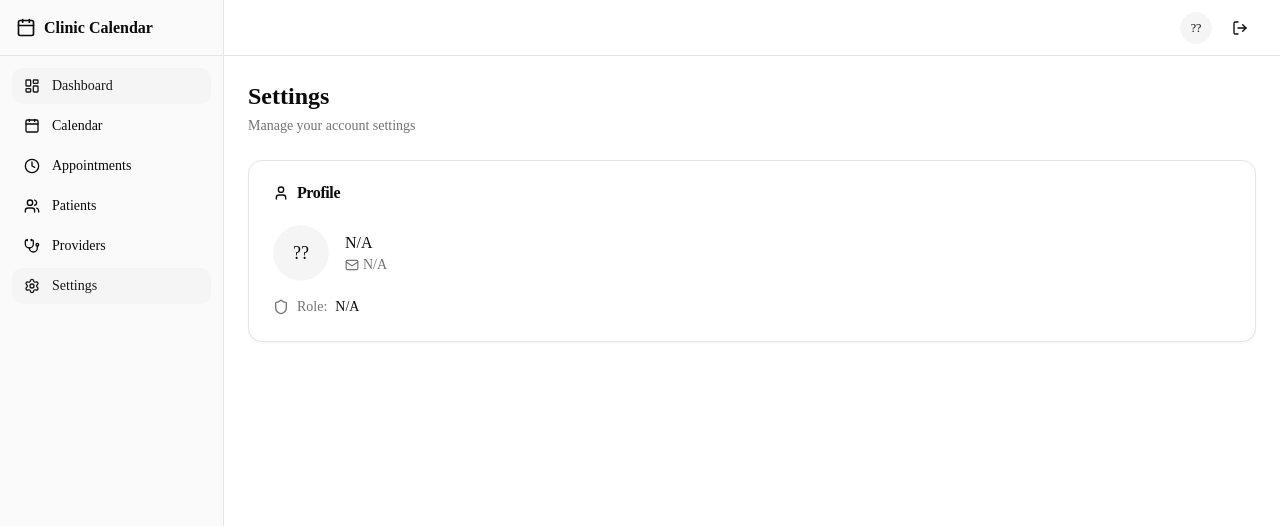
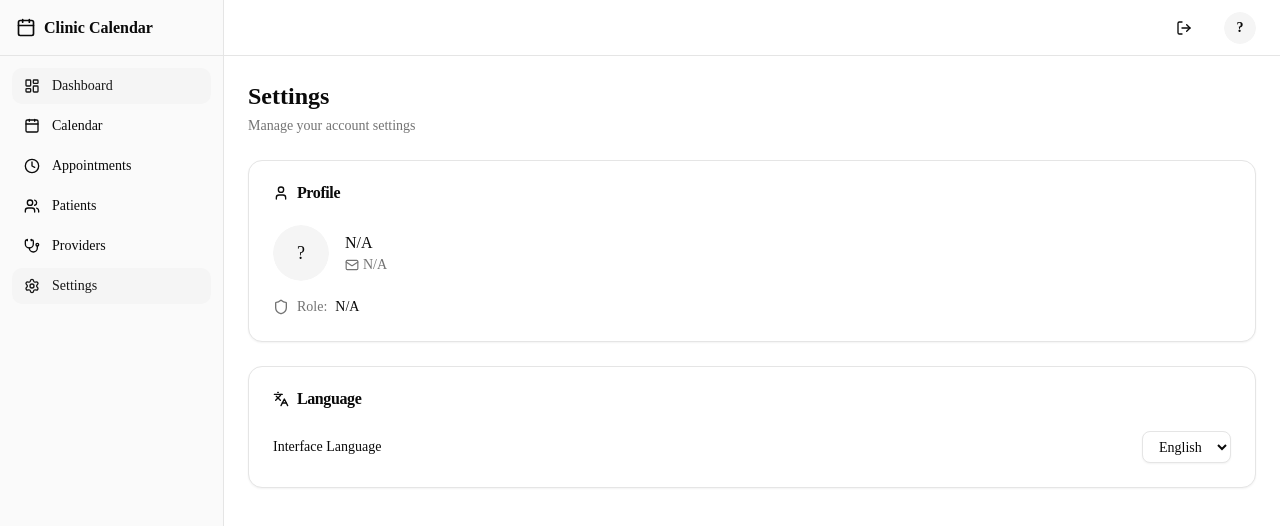
Before and after one commit to yazanrababah16-pixel/Calendar, a Next.js app: page /dashboard/settings in a window 1280 px wide. Shown: the top 526 px of the page. Built offline with nearby package versions, Linux system fonts and the light colour scheme; no server answers.

Commit message:
feat: add Arabic RTL i18n, profile avatar with first letter, language toggle in settings

```diff
--- a/src/app/dashboard/settings/page.tsx
+++ b/src/app/dashboard/settings/page.tsx
@@ -3,38 +3,33 @@
 import { useSession } from "next-auth/react";
 import { Card, CardContent, CardHeader, CardTitle } from "@/components/ui/card";
 import { Avatar, AvatarFallback } from "@/components/ui/avatar";
-import { Mail, Shield, User } from "lucide-react";
+import { useLocale } from "@/lib/i18n/locale-context";
+import { Mail, Shield, User, Languages } from "lucide-react";
 
 export default function SettingsPage() {
   const { data: session } = useSession();
+  const { t, locale, setLocale } = useLocale();
   const user = session?.user;
-  const initials = user?.name
-    ? user.name
-        .split(" ")
-        .map((n) => n[0])
-        .join("")
-        .toUpperCase()
-        .slice(0, 2)
-    : "??";
+  const initial = user?.name ? (user.name.trim()[0]?.toUpperCase() ?? "?") : "?";
 
   return (
-    <div className="space-y-6">
+    <div dir={locale === "ar" ? "rtl" : "ltr"} className="space-y-6">
       <div>
-        <h1 className="text-2xl font-semibold">Settings</h1>
-        <p className="mt-1 text-sm text-muted-foreground">Manage your account settings</p>
+        <h1 className="text-2xl font-semibold">{t("settings.title")}</h1>
+        <p className="mt-1 text-sm text-muted-foreground">{t("settings.subtitle")}</p>
       </div>
 
       <Card>
         <CardHeader>
           <CardTitle className="flex items-center gap-2">
             <User className="size-4" />
-            Profile
+            {t("settings.profile")}
           </CardTitle>
         </CardHeader>
         <CardContent className="space-y-4">
           <div className="flex items-center gap-4">
             <Avatar className="size-14">
-              <AvatarFallback className="text-lg">{initials}</AvatarFallback>
+              <AvatarFallback className="text-lg">{initial}</AvatarFallback>
             </Avatar>
             <div>
               <p className="font-medium text-base">{user?.name ?? "N/A"}</p>
@@ -51,6 +46,28 @@ export default function SettingsPage() {
           </div>
         </CardContent>
       </Card>
+
+      <Card>
+        <CardHeader>
+          <CardTitle className="flex items-center gap-2">
+            <Languages className="size-4" />
+            {t("settings.language")}
+          </CardTitle>
+        </CardHeader>
+        <CardContent>
+          <div className="flex items-center justify-between">
+            <span className="text-sm">{t("settings.languageLabel")}</span>
+            <select
+              value={locale}
+              onChange={(e) => setLocale(e.target.value as "en" | "ar")}
+              className="h-8 rounded-md border border-input bg-background px-3 text-sm shadow-xs outline-none focus-visible:border-ring focus-visible:ring-3 focus-visible:ring-ring/50"
+            >
+              <option value="en">English</option>
+              <option value="ar">العربية</option>
+            </select>
+          </div>
+        </CardContent>
+      </Card>
     </div>
   );
 }
--- a/src/app/layout.tsx
+++ b/src/app/layout.tsx
@@ -2,6 +2,7 @@ import type { Metadata } from "next";
 import { Geist, Geist_Mono } from "next/font/google";
 import { AuthProvider } from "@/providers/auth-provider";
 import { QueryProvider } from "@/providers/query-provider";
+import { LocaleProvider } from "@/lib/i18n/locale-context";
 import * as ToastPrimitive from "@base-ui/react/toast";
 import { ToasterViewport } from "@/components/ui/toaster";
 import { ErrorBoundary } from "@/components/ui/error-boundary";
@@ -30,6 +31,7 @@ export default function RootLayout({
   return (
     <html lang="en" className={`${geistSans.variable} ${geistMono.variable} h-full antialiased`}>
       <body className="min-h-full flex flex-col">
+        <LocaleProvider>
           <AuthProvider>
             <QueryProvider>
               <ToastPrimitive.Toast.Provider timeout={4000} limit={5}>
@@ -38,6 +40,7 @@ export default function RootLayout({
               </ToastPrimitive.Toast.Provider>
             </QueryProvider>
           </AuthProvider>
+        </LocaleProvider>
       </body>
     </html>
   );
--- a/src/components/dashboard/header.tsx
+++ b/src/components/dashboard/header.tsx
@@ -3,38 +3,33 @@
 import { useSession, signOut } from "next-auth/react";
 import { Avatar, AvatarFallback } from "@/components/ui/avatar";
 import { Button } from "@/components/ui/button";
+import { useLocale } from "@/lib/i18n/locale-context";
 import { LogOut } from "lucide-react";
 
 export function Header() {
   const { data: session } = useSession();
+  const { t } = useLocale();
   const user = session?.user;
-  const initials = user?.name
-    ? user.name
-        .split(" ")
-        .map((n) => n[0])
-        .join("")
-        .toUpperCase()
-        .slice(0, 2)
-    : "??";
+  const initial = user?.name ? (user.name.trim()[0]?.toUpperCase() ?? "?") : "?";
 
   return (
     <header className="flex h-14 items-center justify-end gap-4 border-b bg-background px-6">
       <div className="flex items-center gap-3">
-        <div className="text-right text-sm">
+        <Button
+          variant="ghost"
+          size="icon"
+          onClick={() => signOut({ redirectTo: "/login" })}
+          title={t("header.signOut")}
+        >
+          <LogOut className="size-4" />
+        </Button>
+        <div className="text-sm">
           <p className="font-medium">{user?.name}</p>
           <p className="text-muted-foreground">{user?.role}</p>
         </div>
         <Avatar>
-          <AvatarFallback>{initials}</AvatarFallback>
+          <AvatarFallback className="text-sm font-semibold">{initial}</AvatarFallback>
         </Avatar>
-        <Button
-          variant="ghost"
-          size="icon"
-          onClick={() => signOut({ redirectTo: "/login" })}
-          title="Sign out"
-        >
-          <LogOut className="size-4" />
-        </Button>
       </div>
     </header>
   );
--- a/src/components/dashboard/sidebar.tsx
+++ b/src/components/dashboard/sidebar.tsx
@@ -4,10 +4,11 @@ import Link from "next/link";
 import { usePathname } from "next/navigation";
 import { useSession } from "next-auth/react";
 import { cn } from "@/lib/utils";
+import { useLocale } from "@/lib/i18n/locale-context";
 import { Calendar, LayoutDashboard, Users, Stethoscope, Settings, Clock } from "lucide-react";
 
 type NavItem = {
-  label: string;
+  labelKey: string;
   href: string;
   icon: React.ComponentType<{ className?: string }>;
   roles: string[];
@@ -15,37 +16,37 @@ type NavItem = {
 
 const navItems: NavItem[] = [
   {
-    label: "Dashboard",
+    labelKey: "nav.dashboard",
     href: "/dashboard",
     icon: LayoutDashboard,
     roles: ["ADMIN", "PROVIDER", "RECEPTIONIST", "PATIENT"],
   },
   {
-    label: "Calendar",
+    labelKey: "nav.calendar",
     href: "/dashboard/calendar",
     icon: Calendar,
     roles: ["ADMIN", "PROVIDER", "RECEPTIONIST"],
   },
   {
-    label: "Appointments",
+    labelKey: "nav.appointments",
     href: "/dashboard/appointments",
     icon: Clock,
     roles: ["ADMIN", "PROVIDER", "RECEPTIONIST", "PATIENT"],
   },
   {
-    label: "Patients",
+    labelKey: "nav.patients",
     href: "/dashboard/patients",
     icon: Users,
     roles: ["ADMIN", "PROVIDER", "RECEPTIONIST"],
   },
   {
-    label: "Providers",
+    labelKey: "nav.providers",
     href: "/dashboard/providers",
     icon: Stethoscope,
     roles: ["ADMIN"],
   },
   {
-    label: "Settings",
+    labelKey: "nav.settings",
     href: "/dashboard/settings",
     icon: Settings,
     roles: ["ADMIN", "PROVIDER", "RECEPTIONIST"],
@@ -56,6 +57,7 @@ export function Sidebar() {
   const pathname = usePathname();
   const { data: session } = useSession();
   const role = session?.user?.role;
+  const { t } = useLocale();
 
   const visible = navItems.filter((item) => !role || item.roles.includes(role));
 
@@ -64,7 +66,7 @@ export function Sidebar() {
       <div className="flex h-14 items-center border-b px-4">
         <Link href="/dashboard" className="flex items-center gap-2 font-semibold">
           <Calendar className="size-5" />
-          <span>Clinic Calendar</span>
+          <span>{t("app.name")}</span>
         </Link>
       </div>
       <nav className="flex-1 space-y-1 p-3">
@@ -82,8 +84,8 @@ export function Sidebar() {
                   : "text-sidebar-foreground",
               )}
             >
-              <Icon className="size-4" />
-              {item.label}
+              <Icon className="size-4 shrink-0" />
+              {t(item.labelKey)}
             </Link>
           );
         })}
--- /dev/null
+++ b/src/lib/i18n/locale-context.tsx
@@ -0,0 +1,58 @@
+"use client";
+
+import {
+  createContext,
+  useContext,
+  useState,
+  useCallback,
+  useEffect,
+  useMemo,
+  type ReactNode,
+} from "react";
+import type { Locale } from "./translations";
+import { t as translate } from "./translations";
+
+type LocaleContextValue = {
+  locale: Locale;
+  setLocale: (locale: Locale) => void;
+  dir: "ltr" | "rtl";
+  t: (key: string) => string;
+};
+
+const LocaleContext = createContext<LocaleContextValue | null>(null);
+
+function getInitialLocale(): Locale {
+  if (typeof window === "undefined") return "en";
+  const stored = localStorage.getItem("locale");
+  if (stored === "ar" || stored === "en") return stored;
+  return navigator.language.startsWith("ar") ? "ar" : "en";
+}
+
+export function LocaleProvider({ children }: { children: ReactNode }) {
+  const [locale, setLocaleState] = useState<Locale>(getInitialLocale);
+
+  const setLocale = useCallback((next: Locale) => {
+    setLocaleState(next);
+    localStorage.setItem("locale", next);
+  }, []);
+
+  useEffect(() => {
+    document.documentElement.dir = locale === "ar" ? "rtl" : "ltr";
+    document.documentElement.lang = locale;
+  }, [locale]);
+
+  const dir = locale === "ar" ? "rtl" : "ltr";
+  const t = useCallback((key: string) => translate(key, locale), [locale]);
+
+  return (
+    <LocaleContext.Provider value={{ locale, setLocale, dir, t }}>
+      {children}
+    </LocaleContext.Provider>
+  );
+}
+
+export function useLocale(): LocaleContextValue {
+  const ctx = useContext(LocaleContext);
+  if (!ctx) throw new Error("useLocale must be used within LocaleProvider");
+  return ctx;
+}
--- /dev/null
+++ b/src/lib/i18n/translations.ts
@@ -0,0 +1,116 @@
+export type Locale = "en" | "ar";
+
+export const translations: Record<Locale, Record<string, string>> = {
+  en: {
+    "app.name": "Clinic Calendar",
+    "nav.dashboard": "Dashboard",
+    "nav.calendar": "Calendar",
+    "nav.appointments": "Appointments",
+    "nav.patients": "Patients",
+    "nav.providers": "Providers",
+    "nav.settings": "Settings",
+    "header.signOut": "Sign out",
+    "patients.title": "Patients",
+    "patients.subtitle": "Search and manage patients",
+    "patients.add": "Add Patient",
+    "patients.search": "Search patients by name or email...",
+    "patients.noPatients": "No patients found",
+    "patients.noResults": "No patients match your search",
+    "patients.addFirst": "Add your first patient",
+    "providers.title": "Providers",
+    "providers.subtitle": "Manage healthcare providers",
+    "providers.noProviders": "No providers found",
+    "appointments.title": "Appointments",
+    "appointments.subtitle": "Manage all appointments",
+    "appointments.new": "New Appointment",
+    "appointments.noAppointments": "No appointments found",
+    "appointments.bookFirst": "Book your first appointment",
+    "appointments.upcoming": "Upcoming",
+    "appointments.past": "Past",
+    "settings.title": "Settings",
+    "settings.subtitle": "Manage your account settings",
+    "settings.profile": "Profile",
+    "settings.language": "Language",
+    "settings.languageLabel": "Interface Language",
+    "calendar.title": "Calendar",
+    "booking.title": "Book Appointment",
+    "booking.patient": "Patient",
+    "booking.selectPatient": "Select a patient...",
+    "booking.provider": "Provider",
+    "booking.selectProvider": "Select a provider...",
+    "booking.startTime": "Start Time",
+    "booking.endTime": "End Time",
+    "booking.titleField": "Title (optional)",
+    "booking.notes": "Notes (optional)",
+    "booking.cancel": "Cancel",
+    "booking.submit": "Book Appointment",
+    "booking.addPatient": "Add new patient",
+    "dashboard.title": "Dashboard",
+    "dashboard.subtitle": "Welcome to your clinic dashboard",
+    "common.search": "Search",
+    "common.loading": "Loading...",
+    "common.error": "Error",
+    "common.save": "Save",
+    "common.saving": "Saving...",
+    "common.close": "Close",
+    "common.back": "Back",
+  },
+  ar: {
+    "app.name": "تقويم العيادة",
+    "nav.dashboard": "لوحة التحكم",
+    "nav.calendar": "التقويم",
+    "nav.appointments": "المواعيد",
+    "nav.patients": "المرضى",
+    "nav.providers": "مقدمو الخدمة",
+    "nav.settings": "الإعدادات",
+    "header.signOut": "تسجيل الخروج",
+    "patients.title": "المرضى",
+    "patients.subtitle": "البحث وإدارة المرضى",
+    "patients.add": "إضافة مريض",
+    "patients.search": "ابحث عن مريض بالاسم أو البريد الإلكتروني...",
+    "patients.noPatients": "لا يوجد مرضى",
+    "patients.noResults": "لا توجد نتائج تطابق بحثك",
+    "patients.addFirst": "أضف أول مريض",
+    "providers.title": "مقدمو الخدمة",
+    "providers.subtitle": "إدارة مقدمي الخدمة",
+    "providers.noProviders": "لا يوجد مقدمو خدمة",
+    "appointments.title": "المواعيد",
+    "appointments.subtitle": "إدارة جميع المواعيد",
+    "appointments.new": "موعد جديد",
+    "appointments.noAppointments": "لا يوجد مواعيد",
+    "appointments.bookFirst": "احجز موعدك الأول",
+    "appointments.upcoming": "القادمة",
+    "appointments.past": "السابقة",
+    "settings.title": "الإعدادات",
+    "settings.subtitle": "إدارة إعدادات الحساب",
+    "settings.profile": "الملف الشخصي",
+    "settings.language": "اللغة",
+    "settings.languageLabel": "لغة الواجهة",
+    "calendar.title": "التقويم",
+    "booking.title": "حجز موعد",
+    "booking.patient": "المريض",
+    "booking.selectPatient": "اختر مريضاً...",
+    "booking.provider": "مقدم الخدمة",
+    "booking.selectProvider": "اختر مقدم خدمة...",
+    "booking.startTime": "وقت البداية",
+    "booking.endTime": "وقت النهاية",
+    "booking.titleField": "العنوان (اختياري)",
+    "booking.notes": "ملاحظات (اختياري)",
+    "booking.cancel": "إلغاء",
+    "booking.submit": "حجز الموعد",
+    "booking.addPatient": "إضافة مريض جديد",
+    "dashboard.title": "لوحة التحكم",
+    "dashboard.subtitle": "مرحباً بك في لوحة تحكم العيادة",
+    "common.search": "بحث",
+    "common.loading": "جارٍ التحميل...",
+    "common.error": "خطأ",
+    "common.save": "حفظ",
+    "common.saving": "جارٍ الحفظ...",
+    "common.close": "إغلاق",
+    "common.back": "رجوع",
+  },
+};
+
+export function t(key: string, locale: Locale): string {
+  return translations[locale][key] ?? key;
+}
```
Lines whose indentation alone changed are shown as unchanged.
